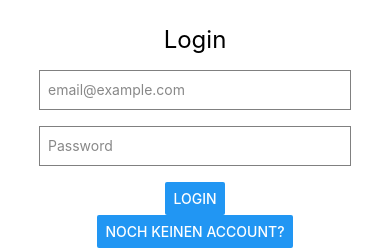
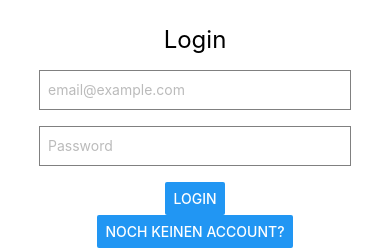
Before and after one commit to 13nico01/DA-VinoVenture, a React Native app in the folder vinoventure_mobile/: screen /Login in a window 390 px wide. Shown: the part 318-568 px from the top of the page. Built offline with nearby package versions, Linux system fonts and the light colour scheme.

Commit message:
style von Login.jsx verändert (placeholder)

```diff
--- a/vinoventure_mobile/Frontend/Login/Login.jsx
+++ b/vinoventure_mobile/Frontend/Login/Login.jsx
@@ -11,7 +11,7 @@ const Login = ({navigation}) => {
             <TextInput
                 style={styles.input}
                 placeholder="email@example.com"
-                placeholderTextColor = {'#888'}
+                placeholderTextColor = {'#bbb'}
                 value={email}
                 onChangeText={(text) => setEmail(text)}
             />
@@ -20,7 +20,7 @@ const Login = ({navigation}) => {
                 placeholder="Password"
                 secureTextEntry
                 value={password}
-                placeholderTextColor = {'#888'}
+                placeholderTextColor = {'#bbb'}
                 onChangeText={(text) => setPassword(text)}
             />
             <Button title="Login"/>
```
